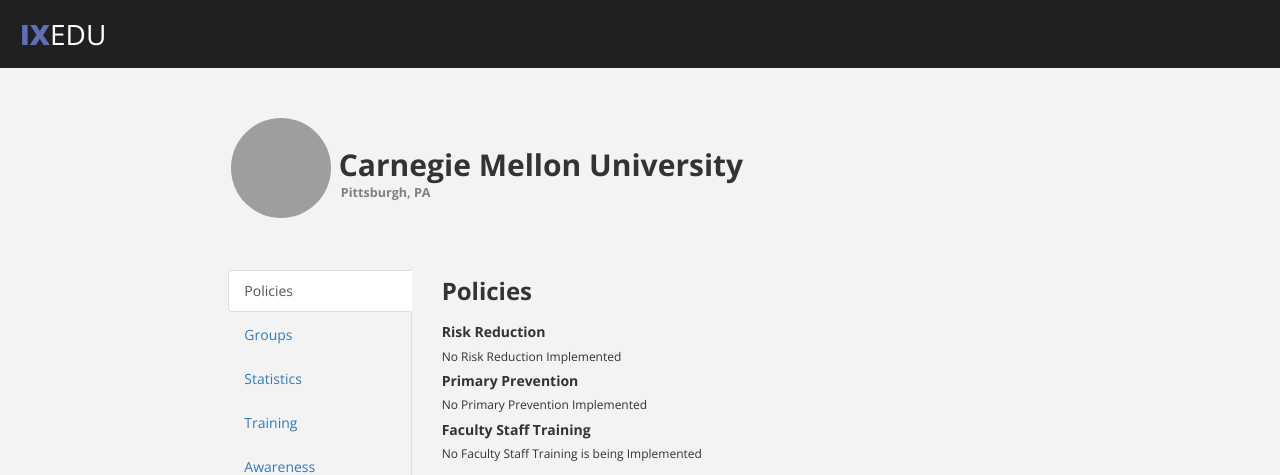
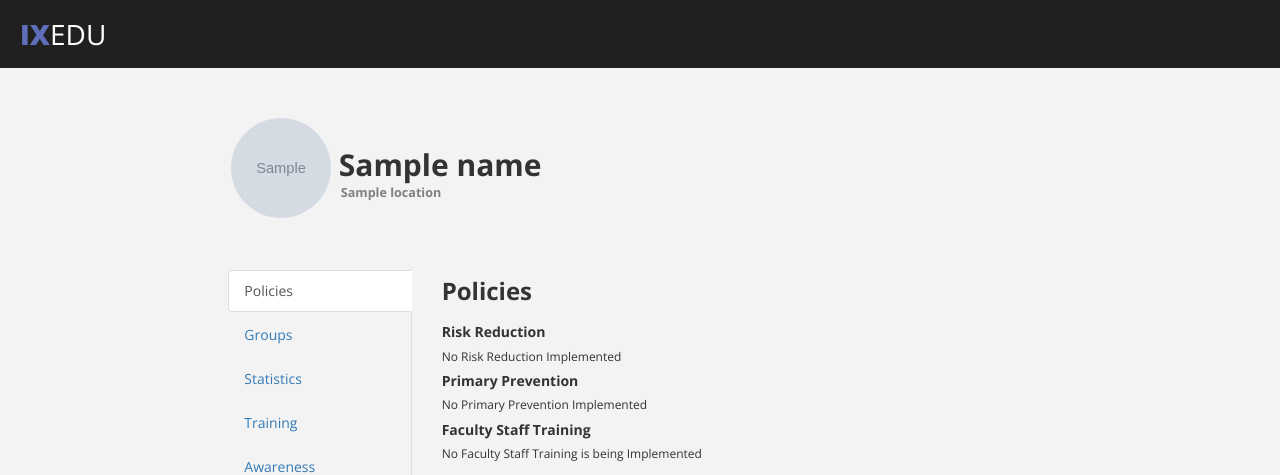
Before and after one commit to jcpyun/jsac, a Django app: template django/src/templates/university_page.html in a window 1280 px wide. Shown: the top 475 px of the page. Run offline with Django 3.2, Linux system fonts and the light colour scheme; the template is opened without the code that fills it: most values are stand-ins (such as "Sample title", 1, 10 or a date in 2020); grey boxes marked "Sample" are stand-in pictures; parts of the project's set-up code (start-up, migrations or seed data) failed here and were passed over; some libraries are stand-ins or nearby versions; grey boxes are pictures that could not be loaded.

Commit message:
fixed the university page to take tehe id

```diff
--- a/django/src/IXedu/urls.py
+++ b/django/src/IXedu/urls.py
@@ -21,7 +21,7 @@ urlpatterns = [
     url(r'^admin/', admin.site.urls),
     url(r'^home/$', 'uni.views.home',name='home'),
     url(r'^create_uni/$', CreateUniv.as_view()),
-    url(r'^university_page/$', 'uni.views.university_page',name='university_page'),
+    url(r'^university_page/(?P<uni_id>[a-zA-Z0-9_.-]+)$$', 'uni.views.university_page',name='university_page'),
     url(r'^login/$', 'django.contrib.auth.views.login',name="login"),
     url(r'^signup/$', BuildProfile.as_view()),
     url(r'^logout/$', 'django.contrib.auth.views.logout',name="logout"),
--- a/django/src/templates/university_page.html
+++ b/django/src/templates/university_page.html
@@ -16,11 +16,11 @@
 <div class="content">
     <div class="row univ-info">
         <div class="col-xs-4 col-xs-offset-2 col-md-1 col-md-offset-2 col-lg-1 col-lg-offset-2">
-            <img src="http://www.cmu.edu/homeimages/CarnegieMellonUniversity_wordmark.gif" class="univ-logo img-circle">
+            <img src="{{ picture }}" class="univ-logo img-circle">
         </div>
         <div class="col-xs-6 col-md-9 col-lg-9 univ-name">
-            <h2 class="univ-name-txt">Carnegie Mellon University</h2><br>
-            <h5 class="city-state-txt">Pittsburgh, PA</h5>
+            <h2 class="univ-name-txt">{{ name }}</h2><br>
+            <h5 class="city-state-txt">{{ location }}</h5>
         </div>
     </div>
     <div class="col-xs-2 col-xs-offset-2 col-md-2 col-md-offset-2 col-lg-2 col-lg-offset-2">
```
Also changed, not shown: django/src/uni/views.py (+7 -12 lines).
